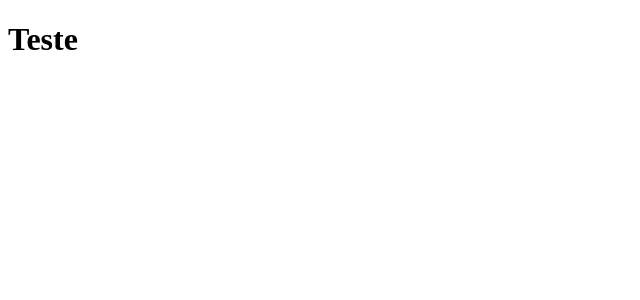
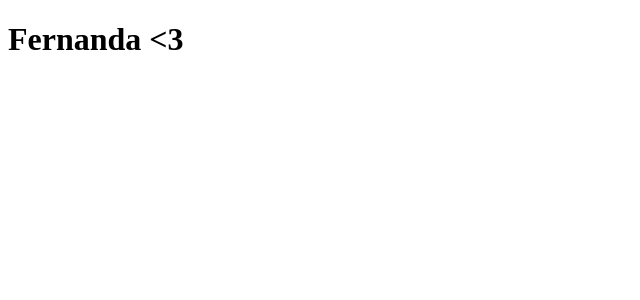
Before and after one commit to liviomendonca/clone-tabnews, a Next.js app: page / in a window 1280 px wide. Shown: the top 300 px of the page, without its empty margins (0-640 px from the left). Built offline with nearby package versions, Linux system fonts and the light colour scheme.

Commit message:
adiciona uma frase pra Fer

```diff
--- a/pages/index.js
+++ b/pages/index.js
@@ -1,5 +1,5 @@
 function Home() {
-  return <h1>Teste</h1>;
+  return <h1>Fernanda &lt;3</h1>;
 }
 
 export default Home;
```
